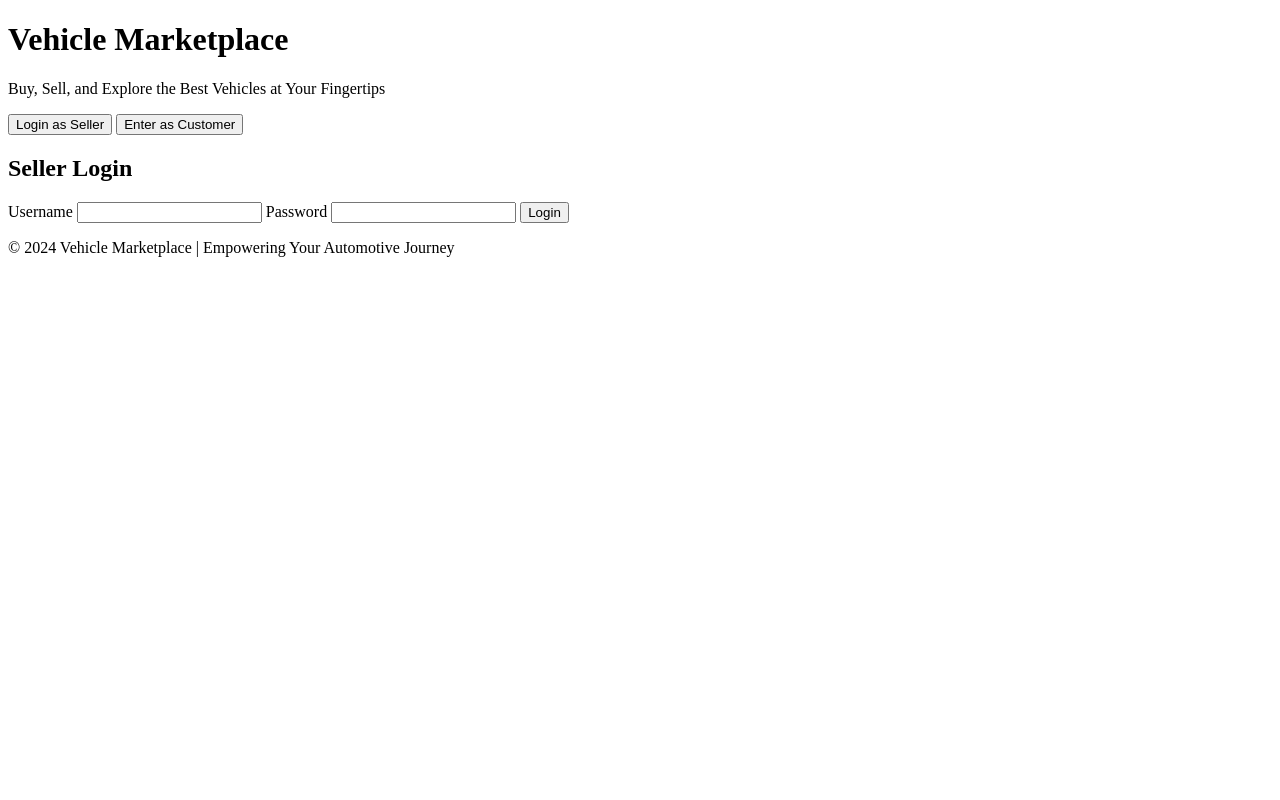
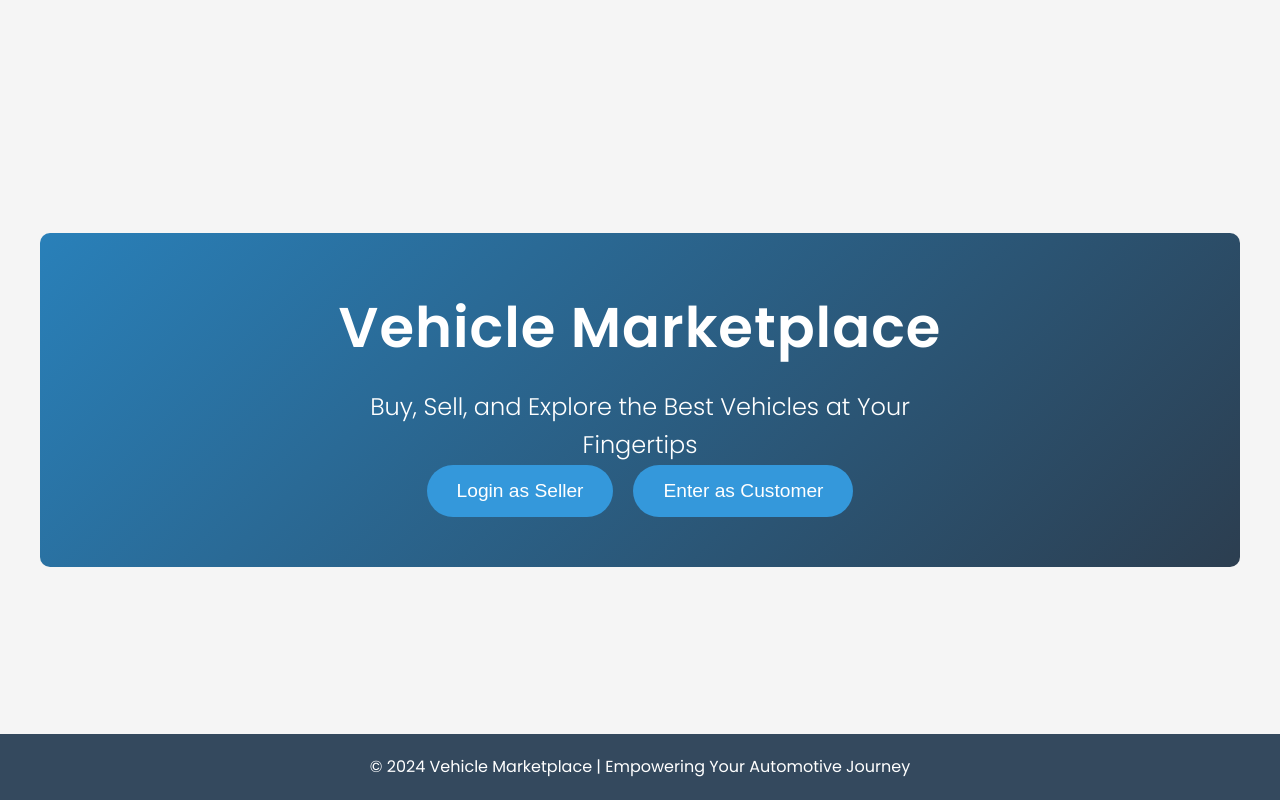
Before and after one commit to reedlittle2000/motor-vehicle-marketplace, a website: page index.html in a window 1280 px wide. Drawn offline with Linux system fonts and the light colour scheme; files that its build step writes are made by us from their sources; the site is published under a folder, as on GitHub Pages, so addresses that start at the root find nothing.

Commit message:
0 index.html

```diff
--- a/index.html
+++ b/index.html
@@ -4,7 +4,7 @@
     <meta charset="UTF-8">
     <meta name="viewport" content="width=device-width, initial-scale=1.0">
     <title>Vehicle Marketplace</title>
-    <link rel="stylesheet" href="/public/css/styles.css">
+    <link rel="stylesheet" href="styles.css">
     <link href="https://fonts.googleapis.com/css2?family=Poppins:wght@300;400;600&display=swap" rel="stylesheet">
 </head>
 <body>
```
